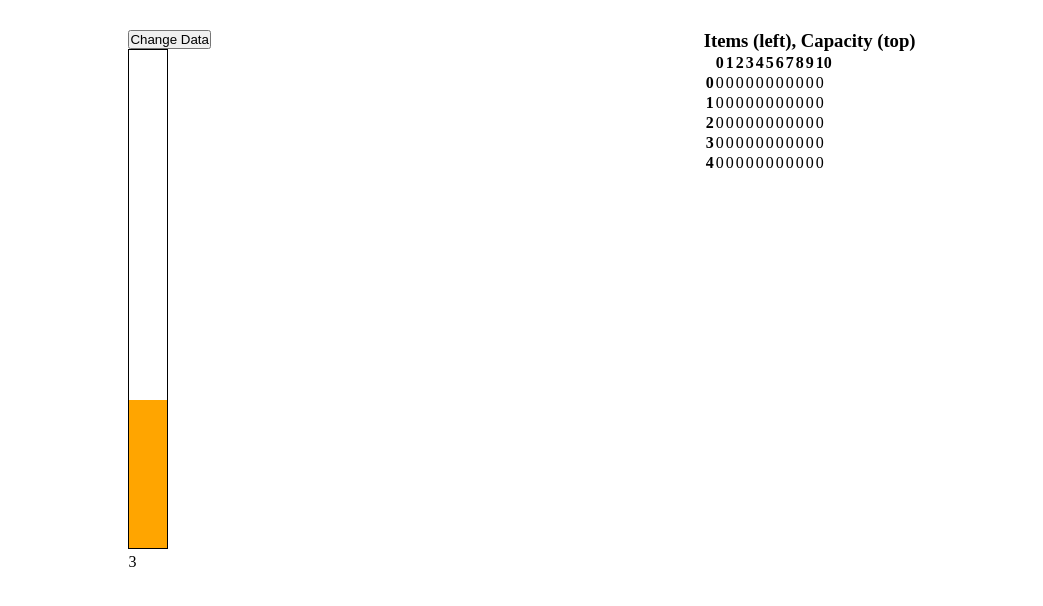
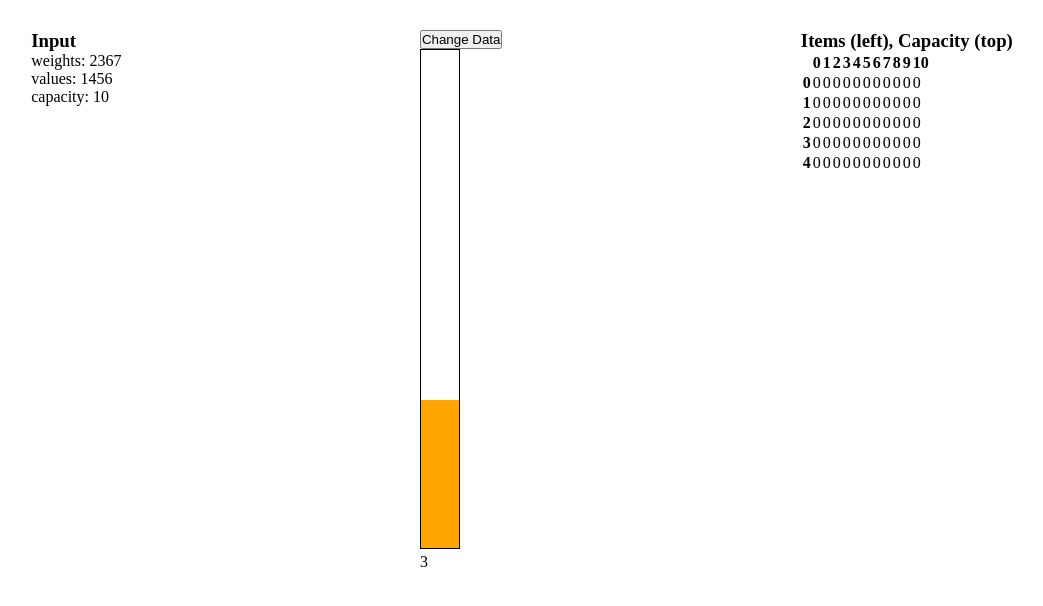
Before and after one commit to rose-paul/DP_vizualization, a React app: page / in a window 1280 px wide. Shown: the top 606 px of the page, without its empty margins (118-1161 px from the left). Built offline with nearby package versions, Linux system fonts and the light colour scheme.

Commit message:
add inputs

```diff
--- a/src/dpTable.js
+++ b/src/dpTable.js
@@ -1,4 +1,4 @@
-import React, { useState, useEffect } from "react";
+import React from "react";
 
 
 const DynamicProgrammingTable = ({ numRows, numCols }) => {
--- a/src/knapsack.jsx
+++ b/src/knapsack.jsx
@@ -34,6 +34,12 @@ const Knapsack = () => {
 
     return (
         <div className="knapsack-outer">
+            <div>
+                <h3>Input</h3>
+                <p>weights: {weights}</p>
+                <p>values: {values}</p>
+                <p>capacity: {maxCapacity}</p>
+            </div>
             <div className="knapsack-inner">
                 <button onClick={changeData}>Change Data</button>
                 <CapacityChart width={40} height={500} data={data} maxCapacity={maxCapacity} />
```
Also changed, not shown: 1 other file (tests, documents, lock files or other folders).
